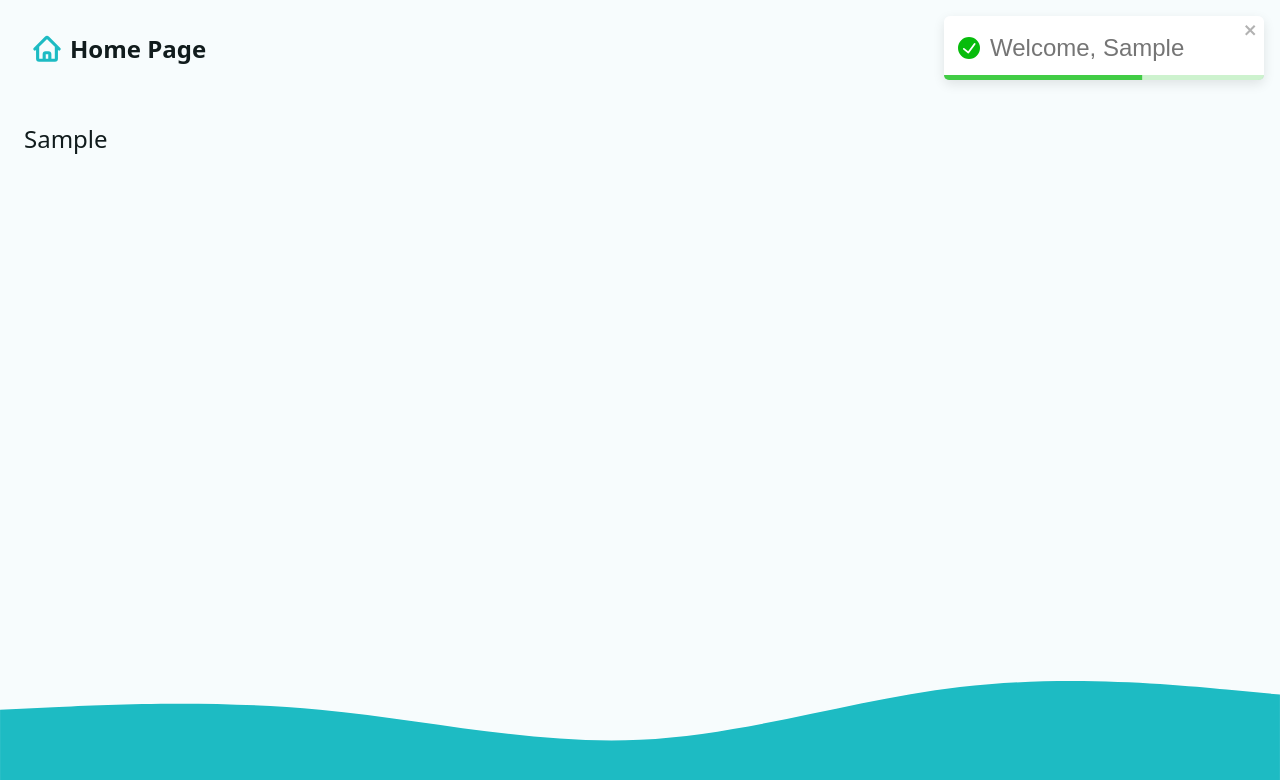
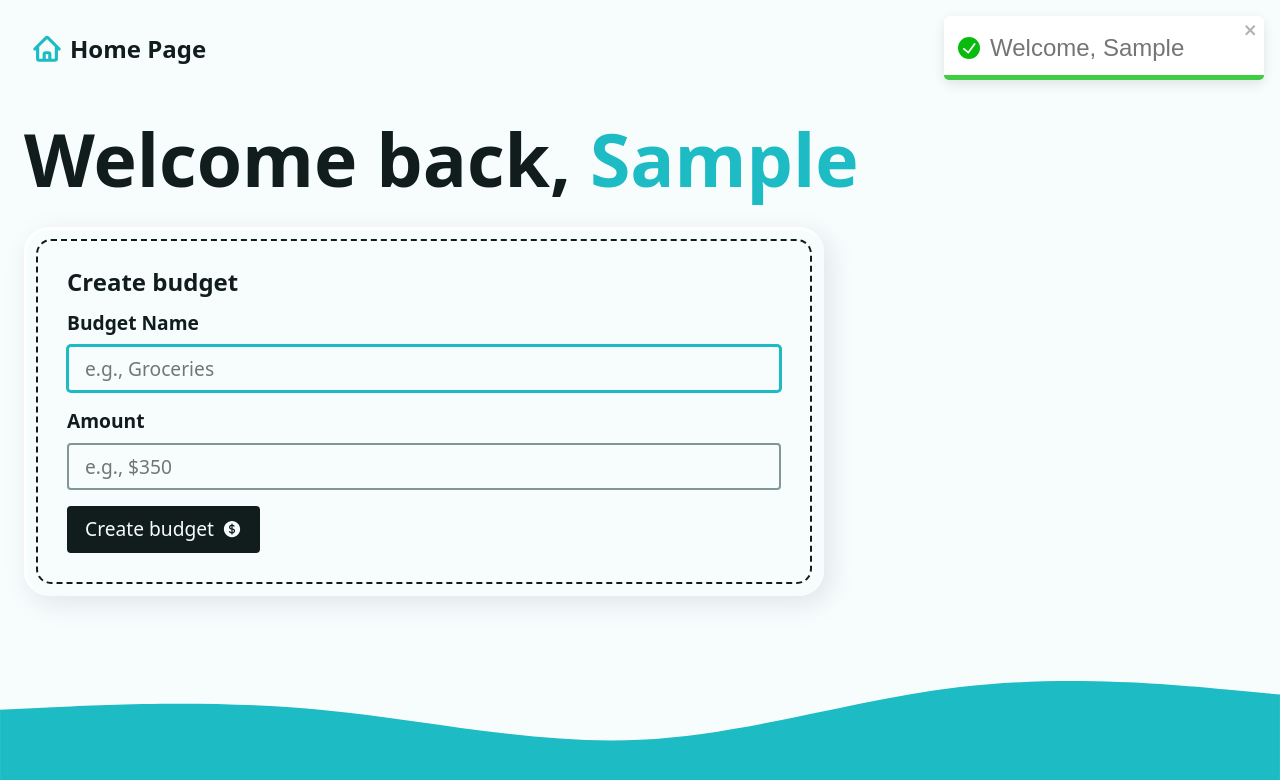
Before and after one commit to Rithika3800/CodeMaster, a React app: page / in a window 1280 px wide. Both pictures are taken after typing "Sample" into the empty fields and a click on the button "Create Account". Shown: the top 780 px of the page. Built offline with nearby package versions, Linux system fonts and the light colour scheme; the HTML template or start-up script is replaced by a standard one.

Commit message:
Completed Lessons 7–9: New Budget Form, Multiple Submissions, and Clearing Forms

```diff
--- /dev/null
+++ b/src/components/AddBudgetForm.jsx
@@ -0,0 +1,73 @@
+//reacts
+import { useEffect, useRef } from "react";
+
+//rrd imports
+import { Form, useFetcher } from "react-router-dom";
+
+//library imports
+import { CurrencyDollarIcon } from "@heroicons/react/24/solid";
+
+const AddBudgetForm = () => {
+  const fetcher = useFetcher();
+  const isSubmitting = fetcher.state === "submitting"
+
+  const formRef = useRef();
+  const focusRef = useRef();
+
+  useEffect(() => {
+    if (!isSubmitting) {
+      formRef.current.reset()
+      focusRef.current.focus()
+    }
+  }, [isSubmitting])
+
+  return (
+    <div className="form-wrapper">
+      <h2 className="h3">
+        Create budget
+        </h2>
+      <fetcher.Form
+      method="post"
+      className="grid-sm"
+      ref={formRef}>
+
+        <div className="grid-xs">
+          <label htmlFor="newBudget">Budget Name</label>
+          <input
+            type="text"
+            name="newBudget"
+            id="newBudget"
+            placeholder="e.g., Groceries"
+            required
+            ref={focusRef}
+          />
+        </div>
+        <div className="grid-xs">
+        <label htmlFor="newBudgetAmount">Amount</label>
+        <input
+        type="number"
+        step="0.01"
+        name="newBudgetAmount"
+        id="newBudgetAmount"
+        placeholder="e.g., $350"
+        required
+        inputMode="decimal"
+         />
+         </div>
+         <input type="hidden" name="_action" value="createBudget" />
+         <button type="submit" className="btn
+         btn--dark" disabled={isSubmitting}>
+          {
+            isSubmitting ? <span>Submitting</span> : (
+              <>
+              <span>Create budget</span>
+              <CurrencyDollarIcon width={20} />
+              </>
+            )
+          }
+         </button>
+      </fetcher.Form>
+    </div>
+  );
+}
+export default AddBudgetForm
--- a/src/components/Intro.jsx
+++ b/src/components/Intro.jsx
@@ -26,6 +26,8 @@
                 aria-label="Your Name"
                 autoComplete="given-name"
                 />
+                <input type="hidden" name='_action'
+                value="newUser" />
                 <button type="submit" className="btn
                 btn--dark">
                     <span>Create Account</span>
--- a/src/helpers.js
+++ b/src/helpers.js
@@ -1,8 +1,36 @@
+export const waait = () => new Promise(res =>
+setTimeout(res, Math.random() * 2000))
+
+
+//colors
+const generateRandomColor = () => {
+    const existingBudgetLength = fetchData("budgets")?.length ?? 0;
+    return `hsl(${existingBudgetLength * 34}, 65%, 50%)`;
+  };
+
+
 // Local storage
 export const fetchData = (key) => {
     return JSON.parse(localStorage.getItem(key));
 };
 
+//create budget
+export const createBudget = ({
+    name, amount
+}) => {
+    const newItem = {
+        id: crypto.randomUUID(),
+        name: name,
+        createdAt: Date.now(),
+        amount: +amount,
+        color: generateRandomColor()
+    }
+    const existingBudgets = fetchData("budgets") ?? [];
+    return localStorage.setItem("budgets",
+        JSON.stringify([...existingBudgets, newItem])
+    )
+}
+
 //delete item
 export const deleteItem = ({key}) => {
     return localStorage.removeItem(key)
--- a/src/pages/Dashboard.jsx
+++ b/src/pages/Dashboard.jsx
@@ -1,41 +1,72 @@
 // react router dom imports
 import { useLoaderData } from "react-router-dom";
 //helper functions
-import { fetchData } from "../helpers"
+import { createBudget, fetchData, waait } from "../helpers"
 
 //components
 import Intro from "../components/Intro";
+import AddBudgetForm from "../components/AddBudgetForm";
 
 //library imports
 import { toast } from "react-toastify";
 
+
 //loader
 export function dashboardLoader(){
     const userName = fetchData("userName");
-    return { userName }
+    const budgets = fetchData("budgets");
+    return { userName, budgets }
 }
 
 //action
 export async function dashboardAction({ request }) {
+  await waait()
     const data = await request.formData();
-    const formData = Object.fromEntries(data);
+    const {_action, ...values} = Object.fromEntries(data);
+
+    //new user submission
+    if(_action === "newUser") {
     try {
-      localStorage.setItem("userName", JSON.stringify(formData.userName))
-      return toast.success(`Welcome, ${formData.userName}`)
+      localStorage.setItem("userName", JSON.stringify(values.userName))
+      return toast.success(`Welcome, ${values.userName}`)
     } catch (e) {
       throw new Error("There was a problem creating your account.")
     }
   }
+  if (_action === "createBudget") {
+    try {
+      createBudget({
+        name: values.newBudget,
+        amount: values.newBudgetAmount,
+      })
+      return toast.success("Budget created!")
+    } catch (e) {
+      throw new Error("There was a problem creating your budget.")
+    }
+  }
+}
+  const Dashboard = () => {
+    const { userName, budgets } = useLoaderData()
 
-const Dashboard = () => {
-    const { userName } = useLoaderData()
+    return (
+      <>
+        {userName ? (
+          <div className="dashboard">
+            <h1>Welcome back, <span className="accent">{userName}</span></h1>
+            <div className="grid-sm">
+                {/*budgets ? () : ()} */}
+              <div className="grid-lg">
+                <div className="flex-lg">
+                    <AddBudgetForm />
+                </div>
+              </div>
+            </div>
+          </div>
+        ) : (
+          <Intro />
+        )}
+      </>
+    )
+  }
 
-    return(
-        <>
-           {userName ? (<p>{userName}</p>) :
-           <Intro />}
-
-        </>
-    )
-}
 export default Dashboard
```
